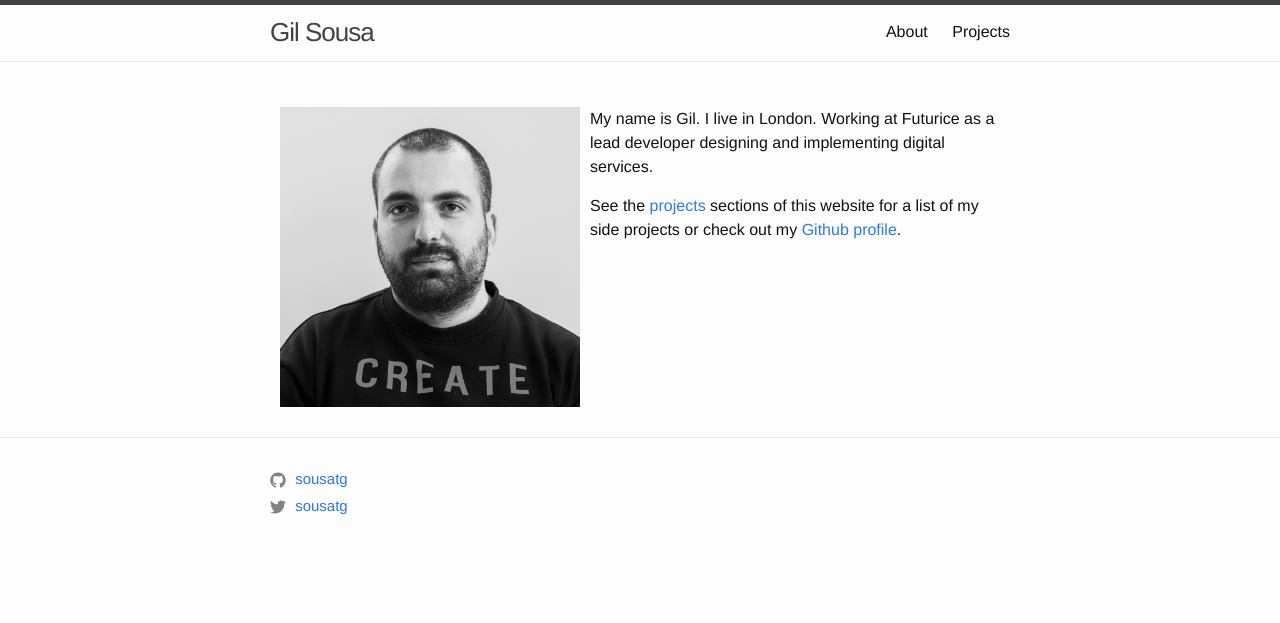
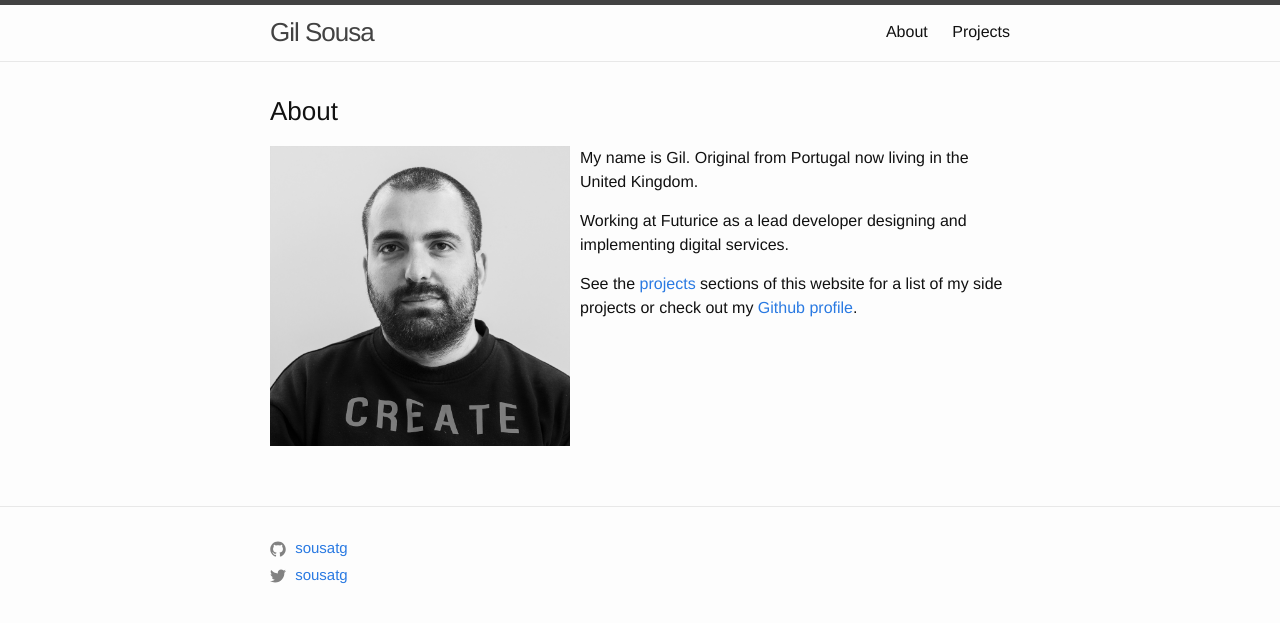
Before and after one commit to sousatg/sousatg.github.io, a Jekyll site: the page built from index.md, in a window 1280 px wide. Shown: the top 623 px of the page. Built offline with Jekyll 4.4.1, drawn with Linux system fonts in a browser that asks for light colours.

Commit message:
Update about page

```diff
--- a/_sass/minima.scss
+++ b/_sass/minima.scss
@@ -68,7 +68,6 @@ html {
 }
 
 .profile-img {
+  width: 300px;
   float: left;
-  width: 300px;
-  margin: 0 10px;
 }
--- a/index.md
+++ b/index.md
@@ -2,10 +2,27 @@
 layout: home
 title: About
 ---
+### About
+<img class="profile-img" src="/images/gil.jpg" style="margin-right: 10px;" />
 
+My name is Gil. Original from Portugal now living in the United Kingdom.
 
-<img class="profile-img" src="/images/gil.jpg" />
-
-My name is Gil. I live in London. Working at Futurice as a lead developer designing and implementing digital services.
+Working at Futurice as a lead developer designing and implementing digital services.
 
 See the [projects](/projects) sections of this website for a list of my side projects or check out my [Github profile](https://github.com/sousatg){:target="_blank"}.
+
+<div style="clear:left"></div>
+
+<!--
+### Core Technology
+* DDD, Clean Architecture, CQRS, Event Sourcing
+* PHP, Symfony, PHPUnit
+* Python, Flask, Scrapy, Selenium, Splinter
+* NodeJS, Express, Serverless
+* Mocha, Chai, Sinon
+* Angular, React
+* AWS, Azure, GCI, Docker, Kubernets
+* Firebase
+* MySQL, MongoDB, Postgres
+* Jenkins, TeamCity
+-->
```
